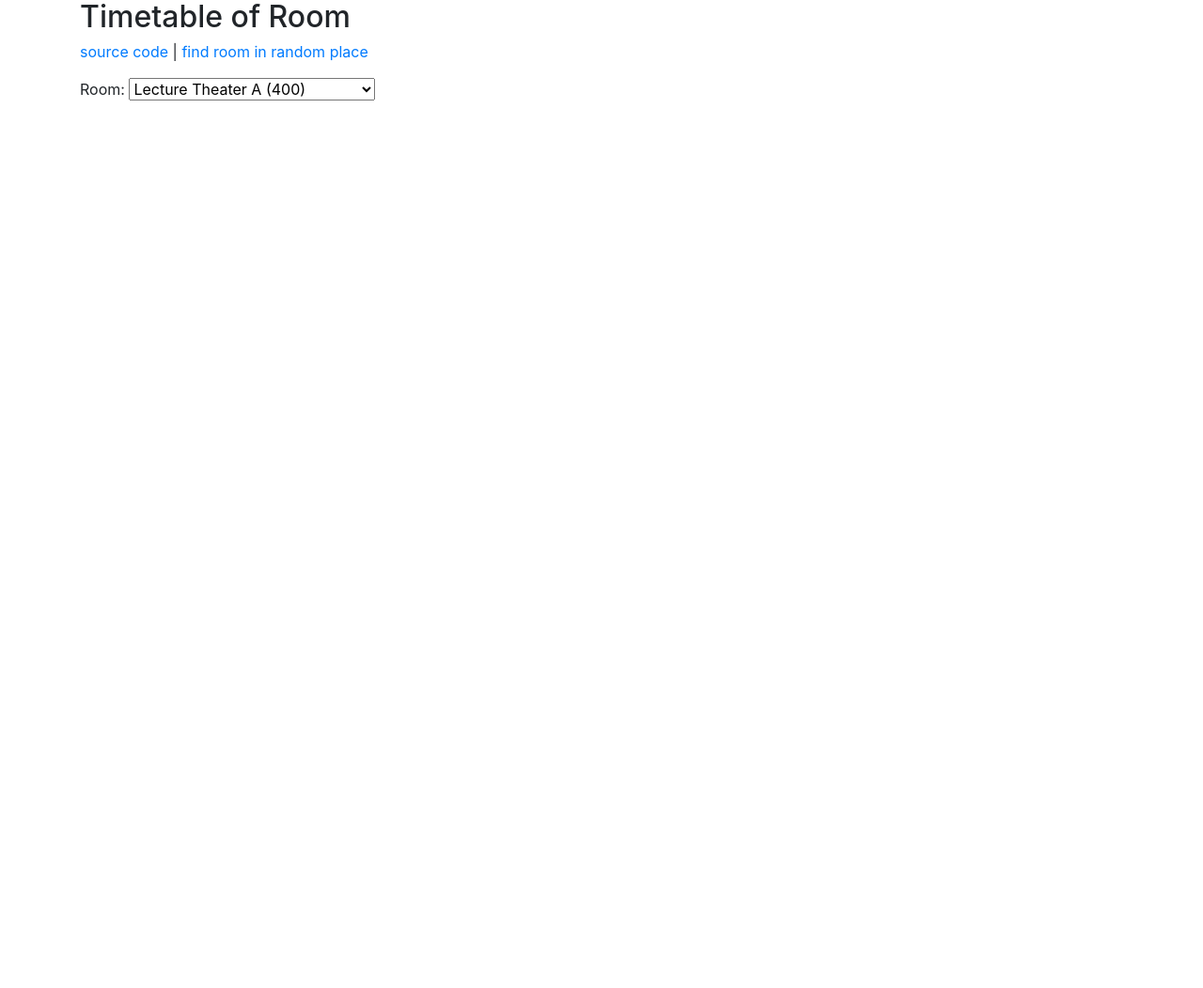
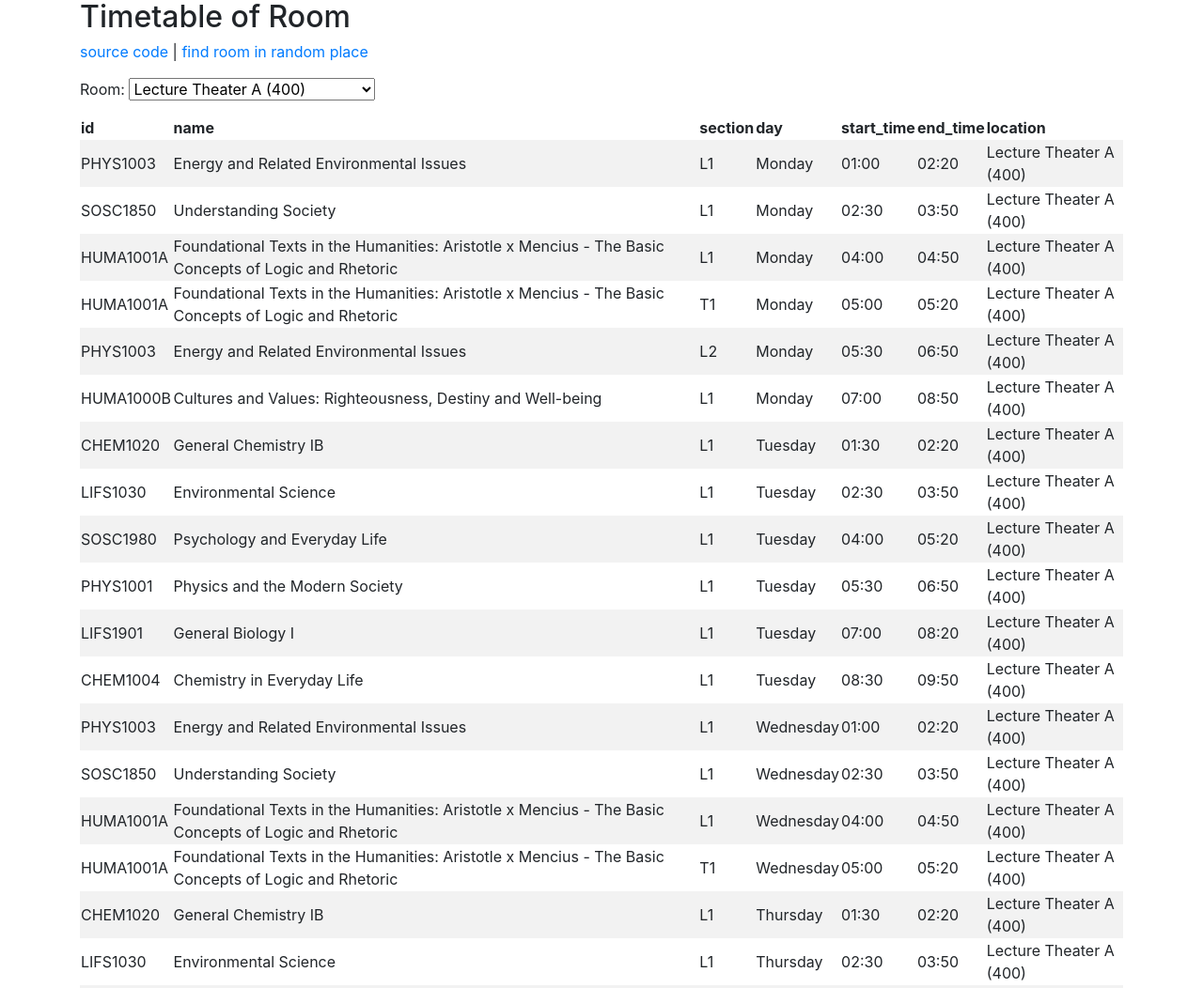
Before and after one commit to dipsywong98/USThing-FindRoom, a plain HTML site: page offline/location_timetable.html in a window 1280 px wide. Shown: the top 1052 px of the page at 94% size. Before the commit the page ends 800 px from the top, so only its background shows below. Drawn offline with nearby package versions, Linux system fonts and the light colour scheme.

Commit message:
add initial timetable

```diff
--- a/offline/location_timetable.html
+++ b/offline/location_timetable.html
@@ -40,6 +40,7 @@ $.ajax({
 }).done(function(data) {
     location_timetable = data;
     app.location_timetable = location_timetable;
+    app.timetable = location_timetable.filter((a)=>{return a[0].location==location_timetable[0][0].location})
 });
 
 var days = [
```
